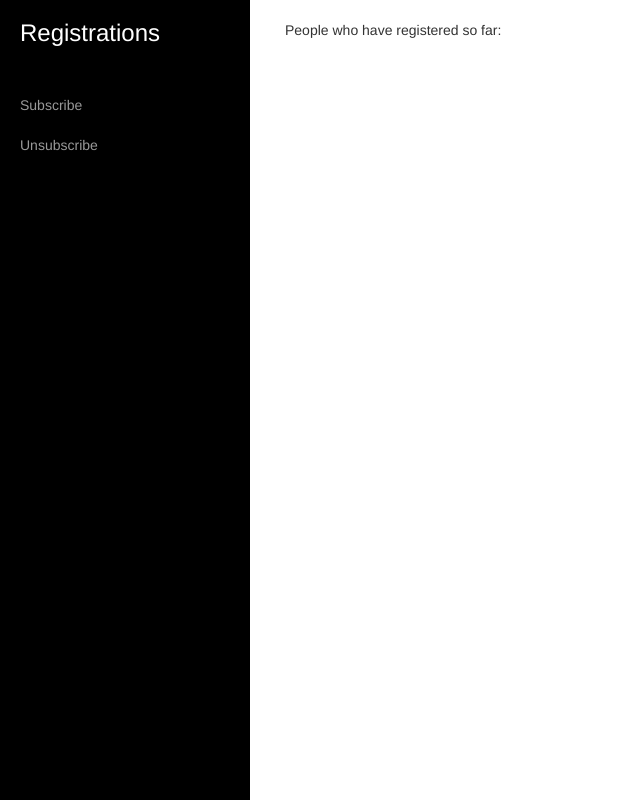
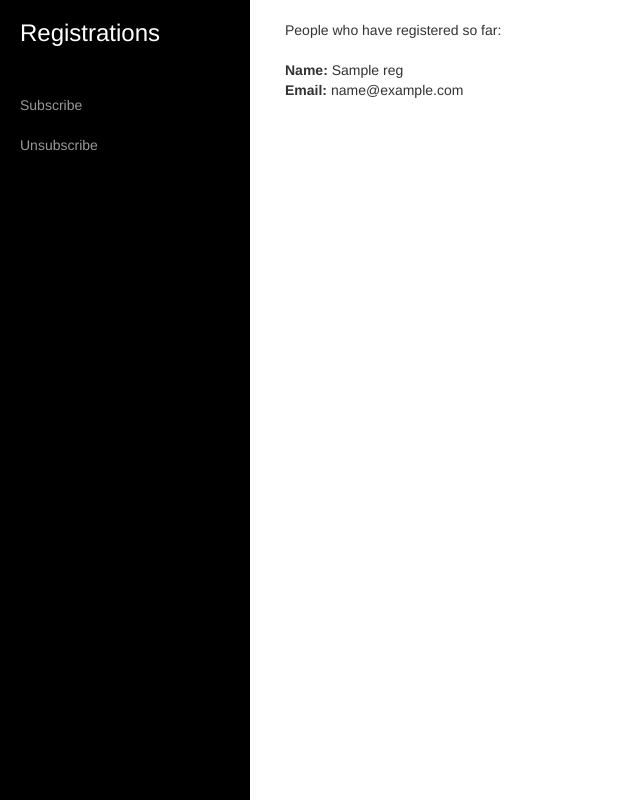
Before and after one commit to akshatgupta95/Light-Registration, a Flask app: template templates/index.html in a window 1280 px wide. Shown: the whole page, without its empty margins (0-640 px from the left). Run offline with Flask 2, Linux system fonts and the light colour scheme; the template is opened without the code that fills it: most values are stand-ins (such as "Sample title", 1, 10 or a date in 2020).

Commit message:
Established Connection, Working

```diff
--- a/app.py
+++ b/app.py
@@ -1,4 +1,4 @@
-from flask import Flask, session, request, render_template, g
+from flask import Flask, request, render_template, g
 import sqlite3 as sl
 import os
 
@@ -23,9 +23,13 @@ def request_handler():
 	email = request.form['youremail']
 	g.db = connect_db()
 	params = (str(name), str(email))
-	g.db.execute("INSERT INTO registrations VALUES (?, ?)", params)
-	g.db.close()
-	return render_template('index.html')
+	curr = g.db.cursor()
+	curr.execute("INSERT INTO registrations VALUES (?, ?)", params)
+	cur = g.db.execute('SELECT * FROM registrations')
+	regs = [dict(name=row[0], email=row[1]) for row in cur.fetchall()]
+	g.db.commit()
+	curr.close()
+	return render_template('index.html', regs=regs)
 
 @app.route('/unsubscribe')
 def unsubscribe():
@@ -35,11 +39,15 @@ def unsubscribe():
 def unsubscribe_handler():
 	name = request.form['yourname']
 	email = request.form['youremail']
+	params = (str(name), str(email))
 	g.db = connect_db()
+	c = g.db.cursor()
+	c.execute("DELETE FROM registrations WHERE name=? AND email=?", params)
+	g.db.commit()
 	cur = g.db.execute('SELECT * FROM registrations')
-	posts = [dict(name=row[0], email=row[1]) for row in cur.fetchall()]
-	g.db.close()
-	return render_template('index.html')
+	regs = [dict(name=row[0], email=row[1]) for row in cur.fetchall()]
+	c.close()
+	return render_template('index.html', regs=regs)
 
 
 
--- a/sql.py
+++ b/sql.py
@@ -2,4 +2,5 @@ import sqlite3 as sl
 
 with sl.connect("reg.db") as conn:
 	c = conn.cursor()
+	c.execute("DROP TABLE IF EXISTS registrations")
 	c.execute("CREATE TABLE registrations(name TEXT, email TEXT)")
--- a/templates/index.html
+++ b/templates/index.html
@@ -56,8 +56,13 @@
                 <div class="row">
                     <div class="col-lg-12">
                         People who have registered so far: <br><br>
-<!--                         <a href="#menu-toggle" class="btn btn-default" id="menu-toggle">Toggle Menu</a>
- -->                    </div>
+                        <!-- <a href="#menu-toggle" class="btn btn-default" id="menu-toggle">Toggle Menu</a> -->
+                      {% for reg in regs %}
+                        <strong>Name: </strong>{{ reg.name }} <br>
+                        <strong>Email: </strong>{{ reg.email }} <br>
+                      <br>
+                      {% endfor %}
+                    </div>
                 </div>
             </div>
         </div>
```
Also changed, not shown: reg.db.
